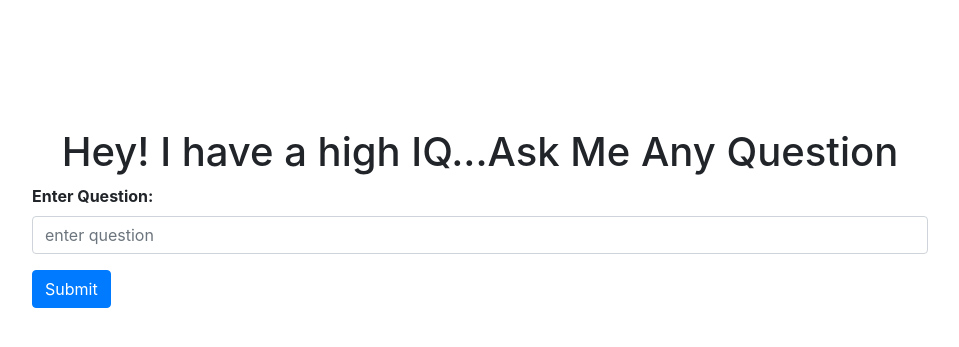
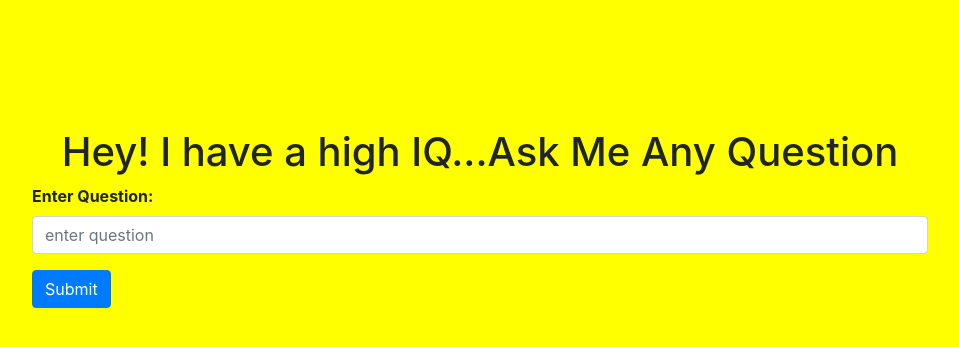
Before and after one commit to gudlucsam/ci-cd-with-travis, a Flask app: page /askme in a window 1280 px wide. Shown: the top 347 px of the page, without its empty margins (96-1055 px from the left). Run offline with Flask 2, Linux system fonts and the light colour scheme; some libraries are stand-ins or nearby versions.

Commit message:
Changed the bacground color to yello

```diff
--- a/qa/app.py
+++ b/qa/app.py
@@ -19,4 +19,4 @@ def validate():
 
 
 if __name__ == '__main__':
-    app.run(host='0.0.0.0', port=int(os.getenv('PORT', 5000)))
+    app.run(host='127.0.0.1', port=int(os.getenv('PORT', 5000)))
--- a/qa/templates/index.html
+++ b/qa/templates/index.html
@@ -11,6 +11,10 @@
         #qaform {
             width: 70%;
             margin: 10% 0 0 10%;
+        }
+
+        body {
+            background-color: yellow;
         }
     </style>
 </head>
```
